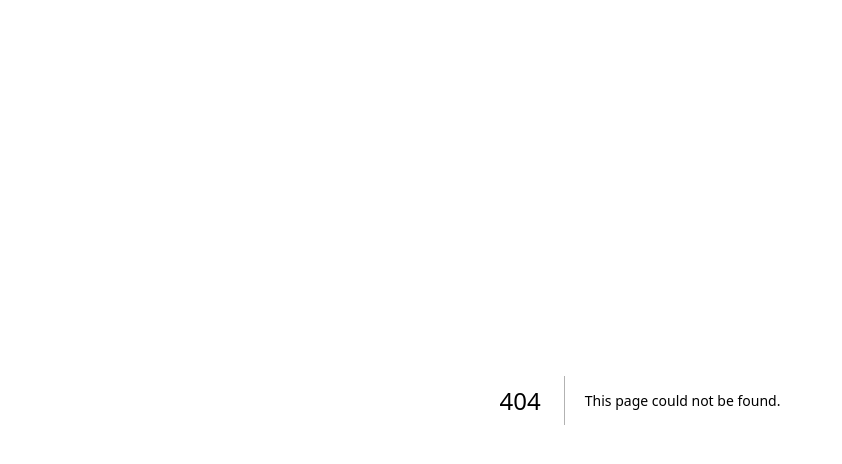
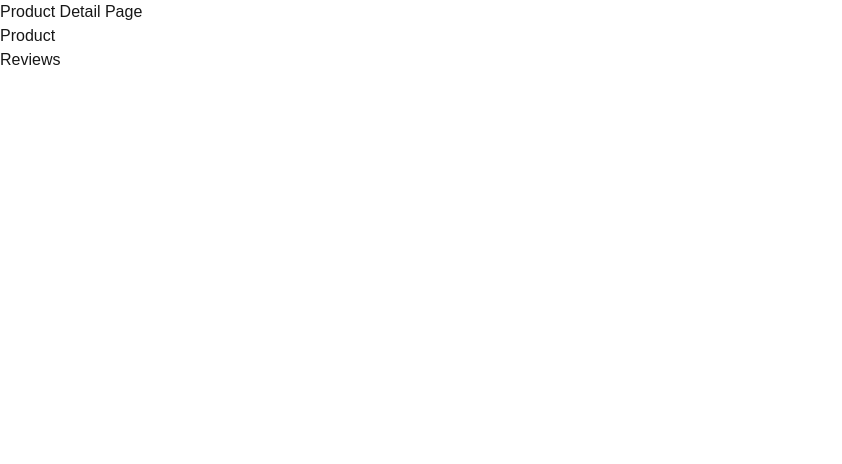
Before and after one commit to Fabs-Kun/rendering-demo, a Next.js app: page /product-detail in a window 1280 px wide. Before the commit this address had no page. Shown: the top 464 px of the page, without its empty margins (0-842 px from the left). Built offline with nearby package versions, Linux system fonts and the light colour scheme.

Commit message:
Adding new dir to test something.

```diff
--- /dev/null
+++ b/src/app/product-detail/page.tsx
@@ -0,0 +1,12 @@
+import { Product } from "@/components/product"
+import { Reviews } from "@/components/reviews"
+
+export default function ProductDetailPage() {
+  return (
+    <div>
+        <h1>Product Detail Page</h1>
+        <Product />
+        <Reviews />
+    </div>
+  )
+}
--- /dev/null
+++ b/src/components/product.tsx
@@ -0,0 +1,6 @@
+export const Product = async() => {
+    await new Promise((resolve) => setTimeout(resolve, 2000));
+  return (
+    <div>Product</div>
+  )
+}
--- /dev/null
+++ b/src/components/reviews.tsx
@@ -0,0 +1,6 @@
+export const Reviews = async() => {
+    await new Promise((resolve) => setTimeout(resolve, 4000));
+  return (
+    <div>Reviews</div>
+  )
+}
```
